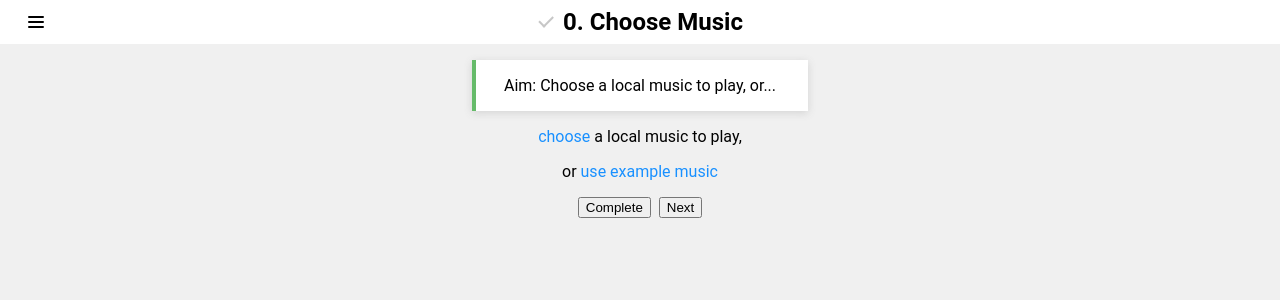
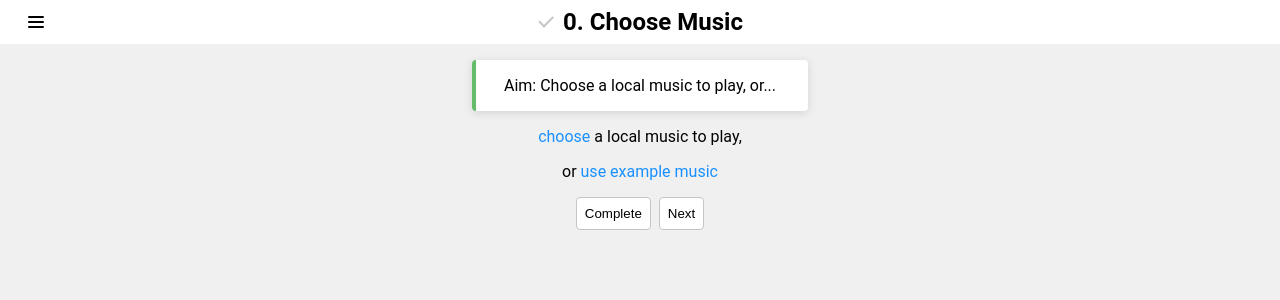
Before and after one commit to Lisianthus-A/the-worst-volumn-control, a React (Vite) app: page / in a window 1280 px wide. Shown: the top 300 px of the page. Built offline with nearby package versions, Linux system fonts and the light colour scheme.

Commit message:
style(Layout): add border radius to layout components and enhance button styles

```diff
--- a/src/components/Layout/index.module.css
+++ b/src/components/Layout/index.module.css
@@ -27,6 +27,7 @@
   padding: 16px 32px;
   background-color: #fff;
   box-shadow: rgba(99, 99, 99, 0.2) 0px 2px 8px 0px;
+  border-radius: 4px;
 }
 
 .aim::before {
@@ -35,6 +36,7 @@
   background-color: #66bb6a;
   width: 4px;
   height: 100%;
+  border-radius: 4px 0 0 4px;
   position: absolute;
   left: 0;
   top: 0;
--- a/src/global.css
+++ b/src/global.css
@@ -12,6 +12,21 @@ div {
 a {
   color: currentColor;
   text-decoration: none;
+}
+
+button {
+  padding: 8px;
+  background-color: #fff;
+  border-radius: 4px;
+  border: 1px solid #c5c5c5;
+}
+
+button:hover {
+  background-color: #eee;
+}
+
+button:active {
+  opacity: 0.5;
 }
 
 audio {
```
